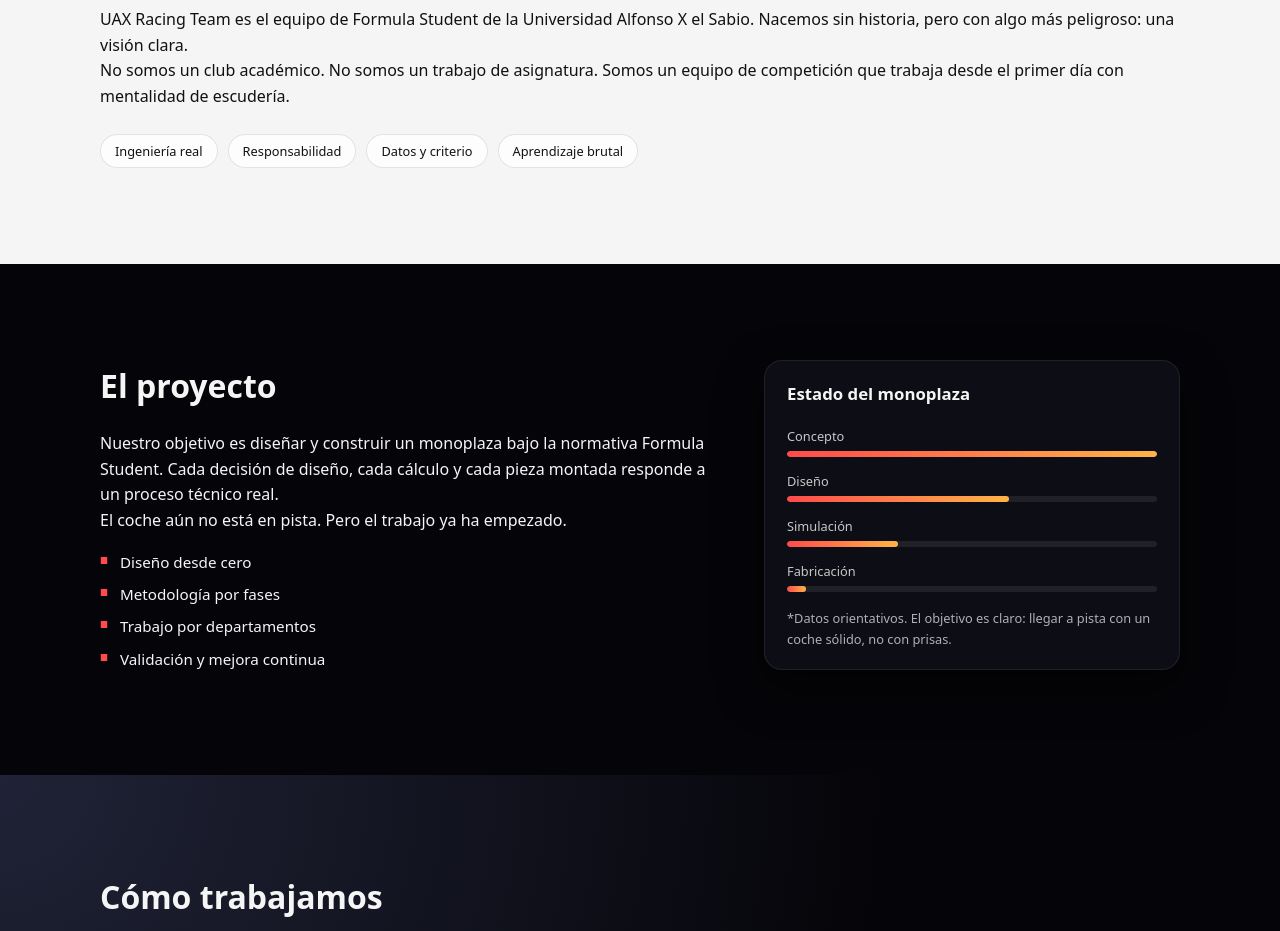
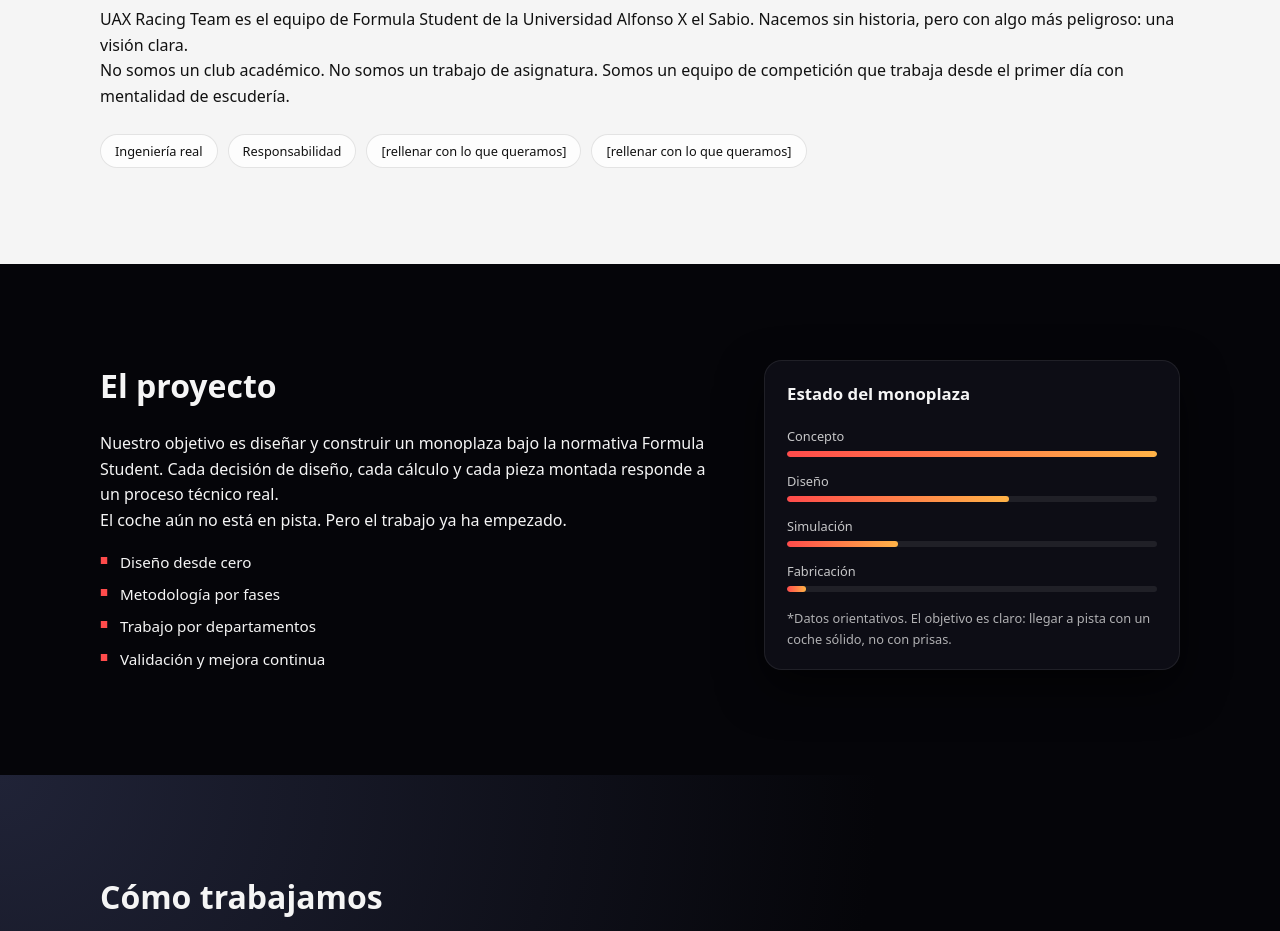
Before and after one commit to rodrigocm270604-glitch/formula-student-uax, a plain HTML site: page index.html in a window 1280 px wide. Shown: the part 960-1891 px from the top of the page. Drawn offline with Linux system fonts and the light colour scheme.

Commit message:
Update index.html

```diff
--- a/index.html
+++ b/index.html
@@ -72,8 +72,8 @@
             <div class="pill-row">
                 <span class="pill">Ingeniería real</span>
                 <span class="pill">Responsabilidad</span>
-                <span class="pill">Datos y criterio</span>
-                <span class="pill">Aprendizaje brutal</span>
+                <span class="pill">[rellenar con lo que queramos]</span>
+                <span class="pill">[rellenar con lo que queramos]</span>
             </div>
         </div>
     </section>
```
